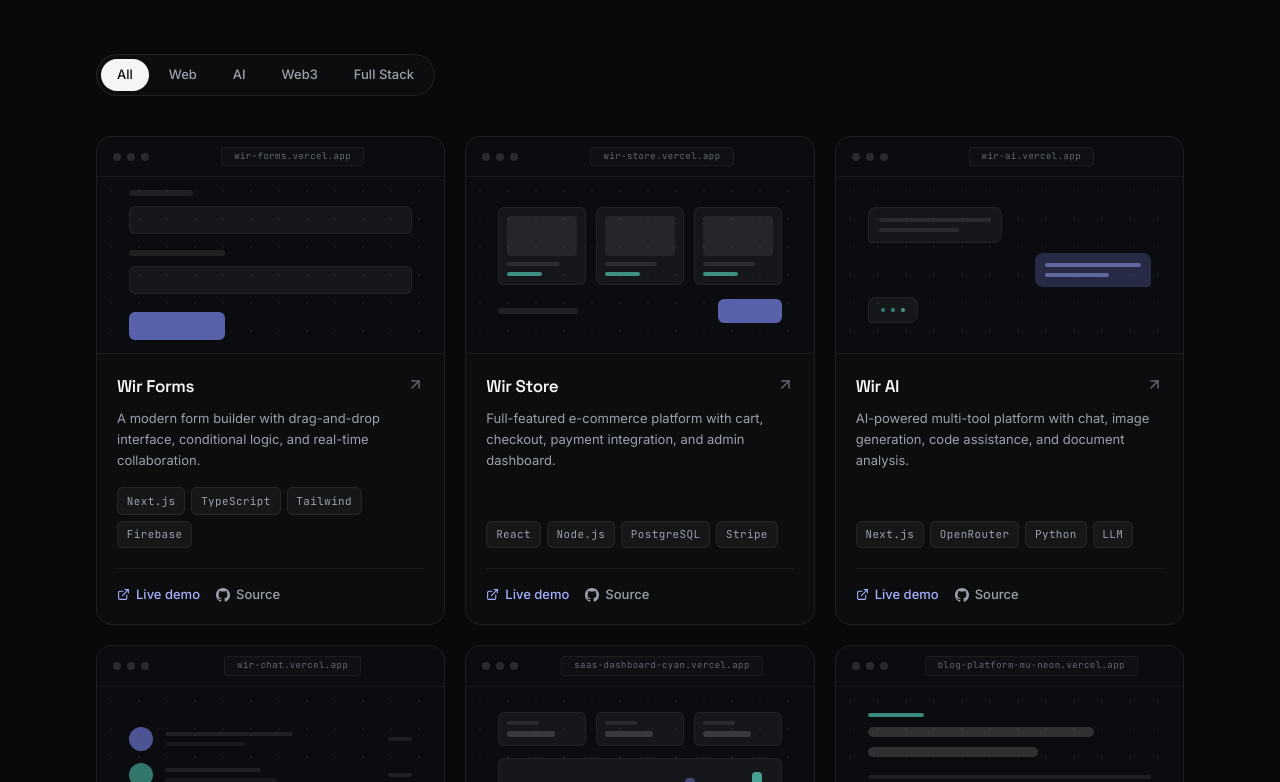
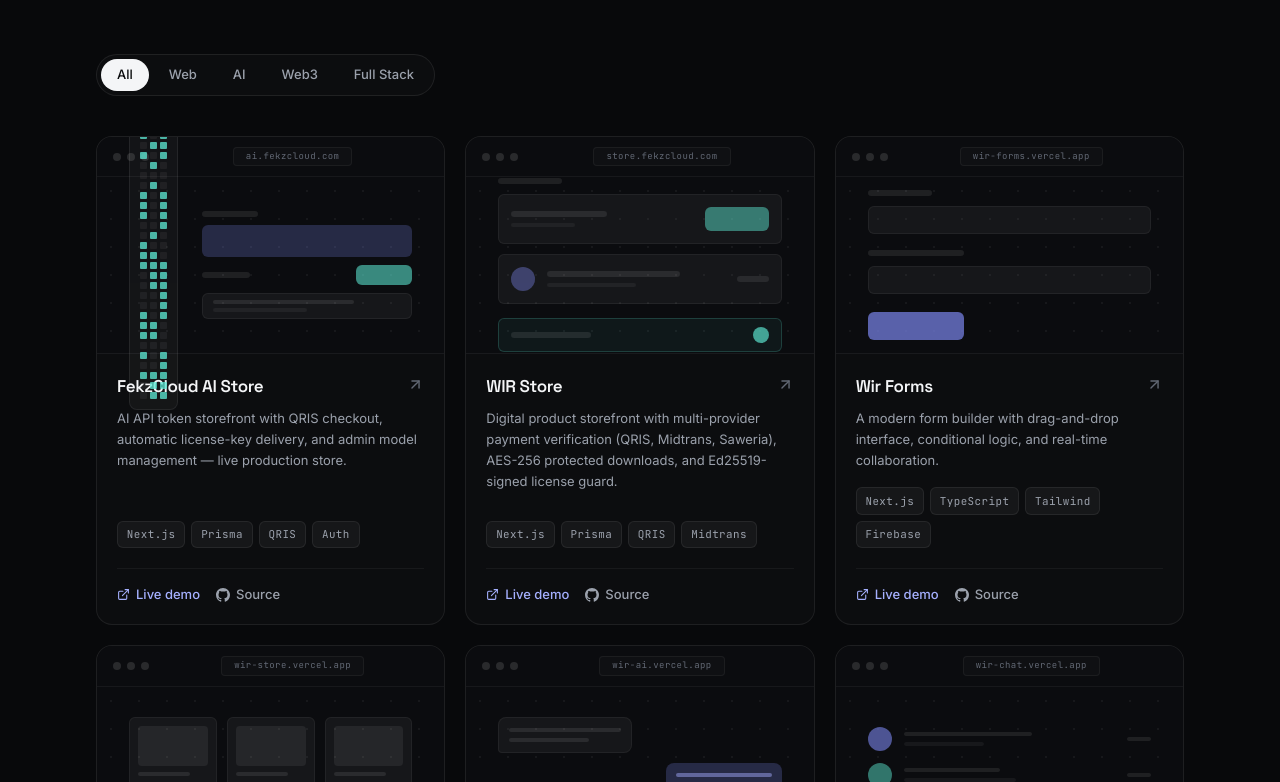
Before and after one commit to achmadwirra/achmadwirra.github.io, a Next.js app: page / in a window 1280 px wide. Shown: the part 4798-5580 px from the top of the page. Built offline with nearby package versions, Linux system fonts and the light colour scheme.

Commit message:
feat: add FekzCloud AI Store & WIR Store projects with QRIS/license preview art

```diff
--- a/src/components/Projects.tsx
+++ b/src/components/Projects.tsx
@@ -12,7 +12,7 @@
 );
 
 type Category = "all" | "web" | "ai" | "web3" | "fullstack";
-type PreviewKind = "forms" | "store" | "ai" | "chat" | "dashboard" | "blog";
+type PreviewKind = "forms" | "store" | "ai" | "chat" | "dashboard" | "blog" | "qris" | "license";
 
 interface Project {
   title: string;
@@ -26,6 +26,28 @@
 }
 
 const projects: Project[] = [
+  {
+    title: "FekzCloud AI Store",
+    domain: "ai.fekzcloud.com",
+    description:
+      "AI API token storefront with QRIS checkout, automatic license-key delivery, and admin model management — live production store.",
+    category: ["ai", "fullstack"],
+    tags: ["Next.js", "Prisma", "QRIS", "Auth"],
+    liveUrl: "https://ai.fekzcloud.com",
+    githubUrl: "https://github.com/achmadwirra",
+    preview: "qris",
+  },
+  {
+    title: "WIR Store",
+    domain: "store.fekzcloud.com",
+    description:
+      "Digital product storefront with multi-provider payment verification (QRIS, Midtrans, Saweria), AES-256 protected downloads, and Ed25519-signed license guard.",
+    category: ["web", "fullstack"],
+    tags: ["Next.js", "Prisma", "QRIS", "Midtrans"],
+    liveUrl: "https://store.fekzcloud.com",
+    githubUrl: "https://github.com/achmadwirra",
+    preview: "license",
+  },
   {
     title: "Wir Forms",
     domain: "wir-forms.vercel.app",
@@ -108,6 +130,70 @@
   const block = "rounded-md bg-white/[0.05] border border-white/[0.06]";
 
   switch (kind) {
+    case "qris":
+      return (
+        <div className="flex h-full items-center justify-center gap-6 px-8">
+          {/* QR code */}
+          <div className="grid shrink-0 grid-cols-3 gap-[3px] rounded-lg border border-white/[0.08] bg-white/[0.04] p-2.5">
+            {[
+              1, 0, 1, 0, 1, 1, 1, 0, 1,
+              0, 1, 0, 0, 0, 0, 0, 1, 0,
+              1, 0, 1, 1, 0, 1, 1, 0, 1,
+              0, 0, 1, 0, 1, 0, 1, 0, 0,
+              1, 1, 0, 1, 1, 1, 0, 1, 1,
+              0, 1, 1, 0, 0, 1, 0, 0, 1,
+              1, 0, 1, 1, 1, 0, 1, 1, 0,
+              0, 0, 0, 1, 0, 1, 0, 0, 1,
+              1, 1, 1, 0, 1, 1, 0, 1, 1,
+            ].map((v, i) => (
+              <span
+                key={i}
+                className={`h-[7px] w-[7px] rounded-[1px] ${
+                  v ? "bg-[#5eead4]/80" : "bg-white/[0.06]"
+                }`}
+              />
+            ))}
+          </div>
+          {/* Checkout summary */}
+          <div className="flex min-w-0 flex-1 flex-col gap-2">
+            <div className={`${line} h-1.5 w-14`} />
+            <div className="h-8 rounded-md bg-[#818cf8]/25" />
+            <div className="flex items-center justify-between">
+              <div className={`${line} h-1.5 w-12`} />
+              <div className="h-5 w-14 rounded-md bg-[#5eead4]/60" />
+            </div>
+            <div className={`${block} px-2.5 py-1.5`}>
+              <div className={`${line} h-1 w-3/4`} />
+              <div className={`${line} mt-1 h-1 w-1/2 opacity-60`} />
+            </div>
+          </div>
+        </div>
+      );
+    case "license":
+      return (
+        <div className="flex h-full flex-col justify-center gap-2.5 px-8">
+          <div className={`${line} h-1.5 w-16`} />
+          <div className={`${block} flex items-center justify-between gap-3 p-3`}>
+            <div className="min-w-0">
+              <div className={`${line} h-1.5 w-24`} />
+              <div className={`${line} mt-1.5 h-1 w-16 opacity-60`} />
+            </div>
+            <div className="h-6 w-16 shrink-0 rounded-md bg-[#5eead4]/50" />
+          </div>
+          <div className={`${block} flex items-center gap-3 p-3`}>
+            <span className="h-6 w-6 shrink-0 rounded-full bg-[#818cf8]/40" />
+            <div className="min-w-0 flex-1">
+              <div className={`${line} h-1.5 w-3/4`} />
+              <div className={`${line} mt-1.5 h-1 w-1/2 opacity-60`} />
+            </div>
+            <span className={`${line} h-1.5 w-8`} />
+          </div>
+          <div className="mt-1 flex items-center justify-between rounded-md border border-[#5eead4]/20 bg-[#5eead4]/[0.06] px-3 py-2">
+            <div className={`${line} h-1.5 w-20`} />
+            <span className="h-4 w-4 rounded-full bg-[#5eead4]/70" />
+          </div>
+        </div>
+      );
     case "forms":
       return (
         <div className="flex h-full flex-col justify-center gap-2.5 px-8">
```
